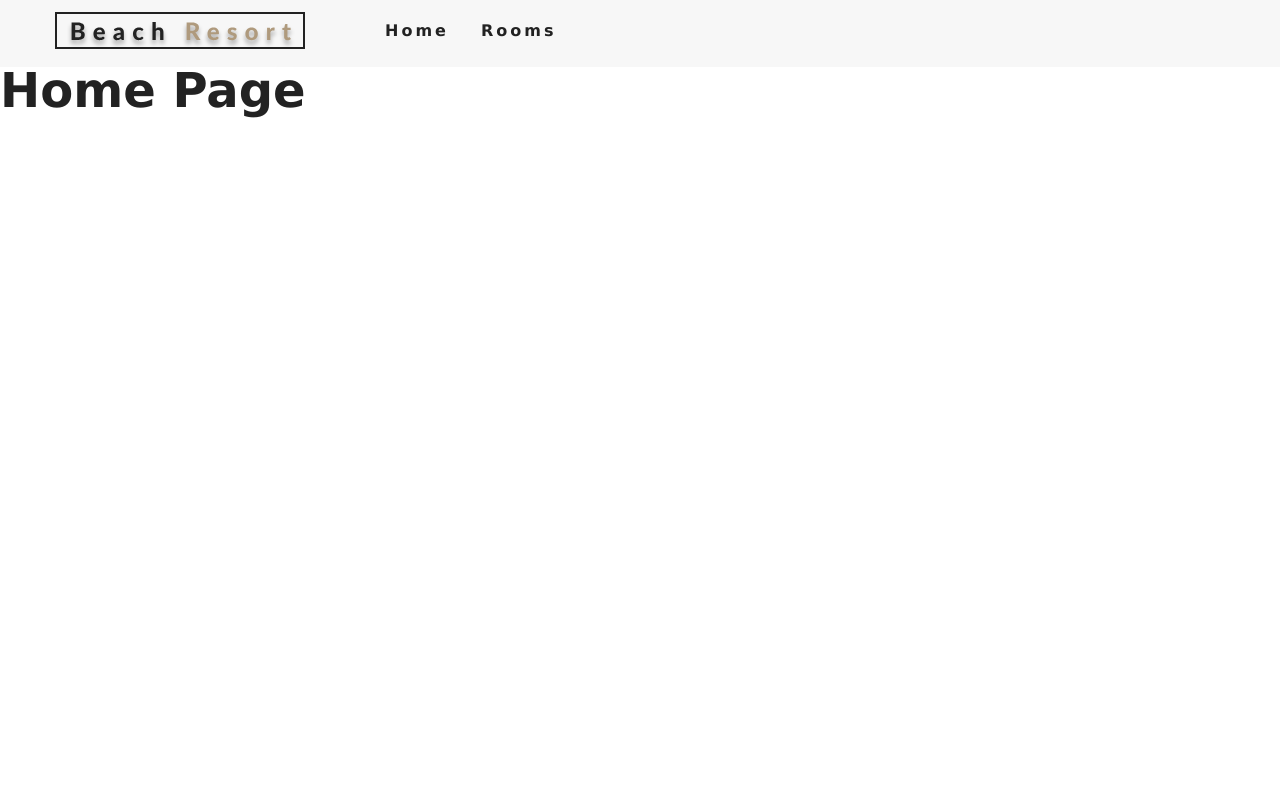
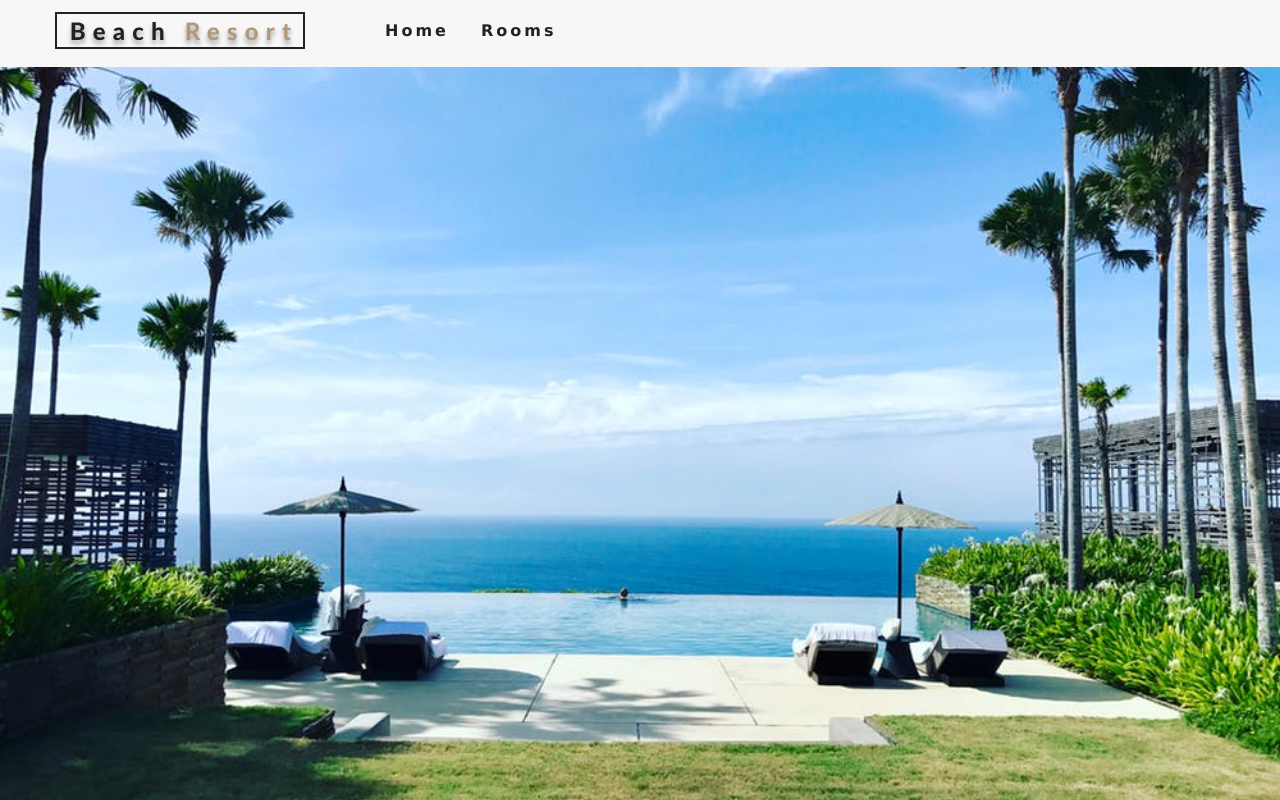
Before and after one commit to FrancoisCoding/Hotel-Reservation, a React (Create React App) app: page / in a window 1280 px wide. Built offline with nearby package versions, Linux system fonts and the light colour scheme.

Commit message:
Setup default hero images for home page and rooms

```diff
--- /dev/null
+++ b/src/components/Hero/Hero.js
@@ -0,0 +1,11 @@
+import React from "react";
+
+const Hero = ({ children, hero }) => {
+  return <header className={hero}>{children}</header>;
+};
+
+Hero.defaultProps = {
+  hero: "defaultHero",
+};
+
+export default Hero;
--- a/src/components/Home/Home.js
+++ b/src/components/Home/Home.js
@@ -1,9 +1,10 @@
 import React from "react";
+import Hero from "../Hero/Hero";
 
 const Home = () => {
   return (
     <div>
-      <h1>Home Page</h1>
+      <Hero />
     </div>
   );
 };
--- a/src/components/Rooms/Rooms.js
+++ b/src/components/Rooms/Rooms.js
@@ -1,9 +1,10 @@
 import React from "react";
+import Hero from "../Hero/Hero";
 
 const Rooms = () => {
   return (
     <div>
-      <h1>Rooms</h1>
+      <Hero hero="roomsHero" />
     </div>
   );
 };
```
